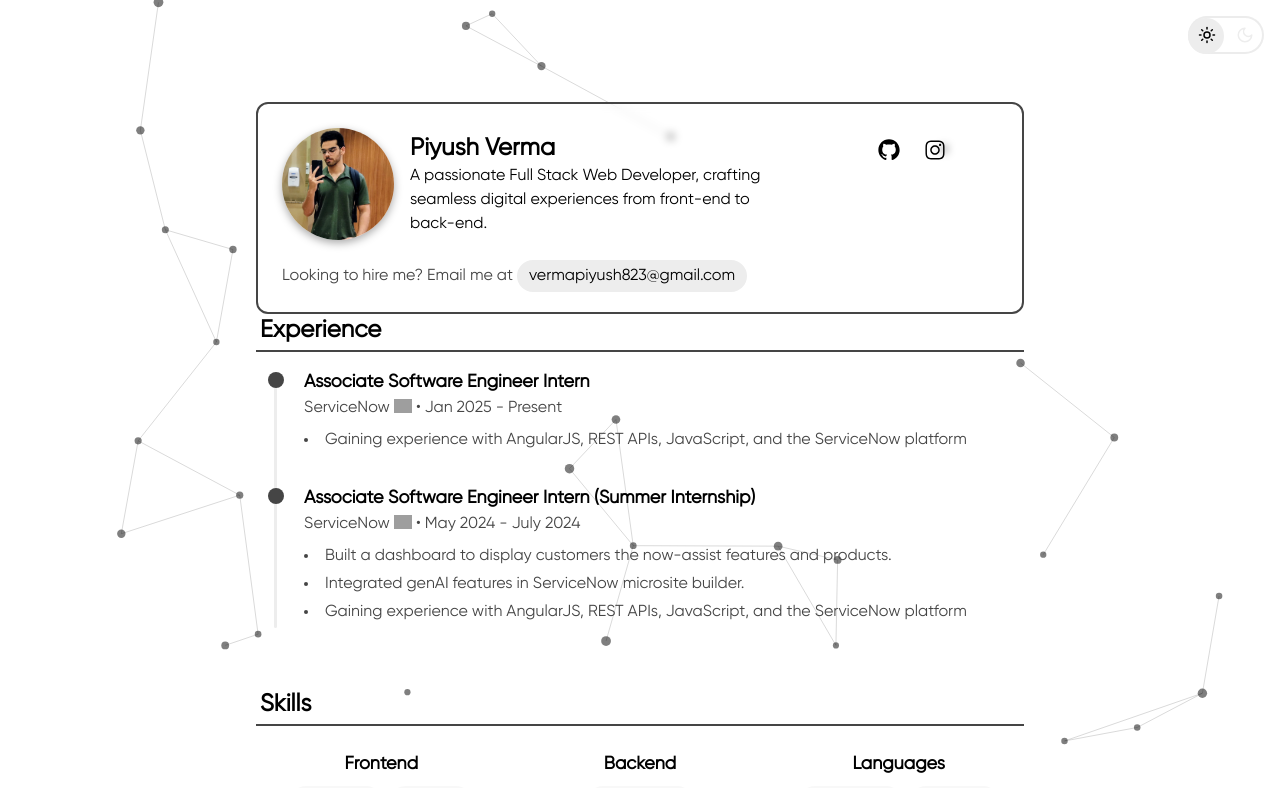
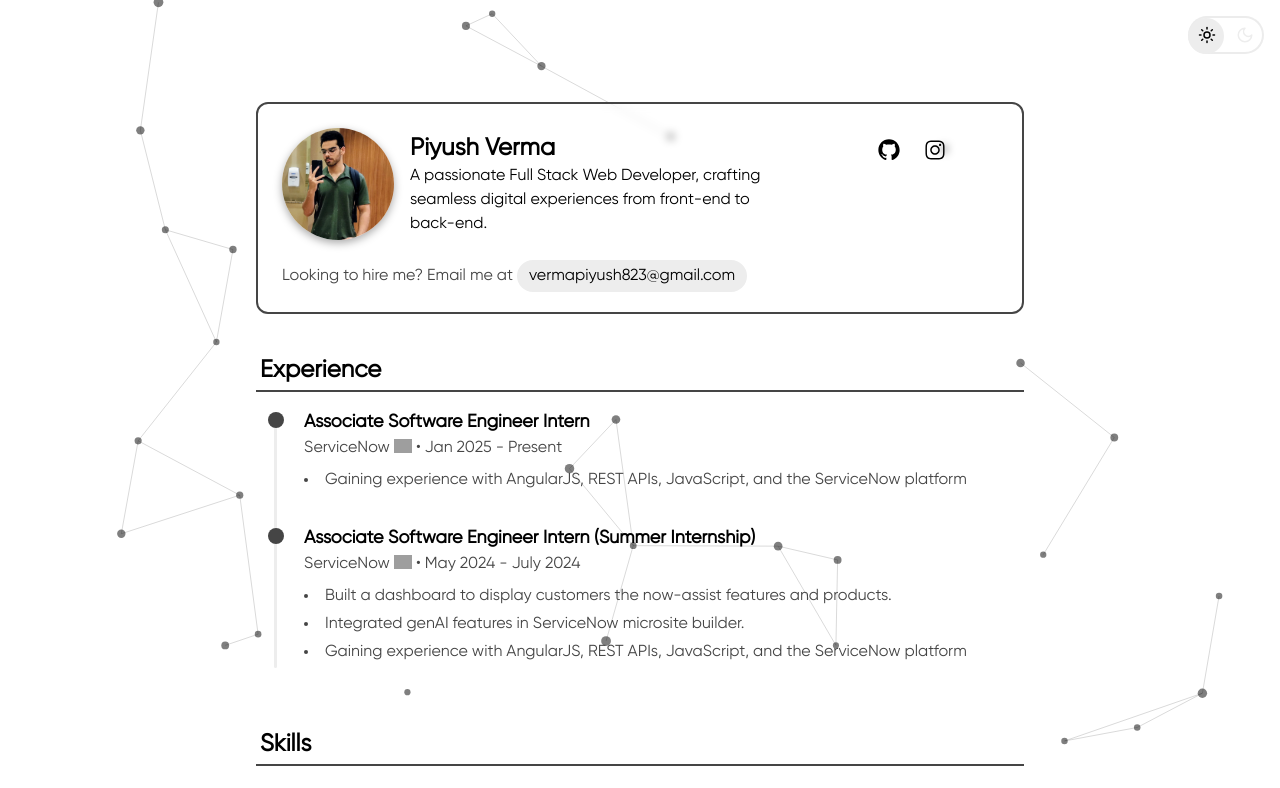
Before and after one commit to vermapiyush823/personal-portfolio, a Next.js app: page / in a window 1280 px wide. Shown: the top 788 px of the page. Built offline with nearby package versions, Linux system fonts and the light colour scheme; grey boxes are pictures that could not be loaded; some icons are missing.

Commit message:
fix: Adjust margin and trigger position for Education and Experience sections for improved layout

```diff
--- a/app/(root)/(home)/page.jsx
+++ b/app/(root)/(home)/page.jsx
@@ -9,12 +9,12 @@ import Skills from "../../../components/Skills";
 
 const Home = () => {
   return (
-    <div className="w-full px-2 sm:px-4 py-8 flex flex-col items-center justify-center">
+    <div className="w-full px-2  sm:px-4 py-8 flex flex-col items-center justify-center">
       <AnimatedSection className="w-full max-w-3xl" animation="fade" duration={0.8} delay={0.2}>
         <AboutMe />
       </AnimatedSection>
 
-      <AnimatedSection className="w-full max-w-3xl" animation="slide" duration={0.8} delay={0.1} triggerPosition="top 80%">
+      <AnimatedSection className="w-full max-w-3xl mt-10" animation="slide" duration={0.8} delay={0.1} triggerPosition="top 80%">
         <Experience />
       </AnimatedSection>
 
@@ -27,10 +27,9 @@ const Home = () => {
       </AnimatedSection>
 
       <AnimatedSection
-        className="w-full max-w-3xl"
-        animation="slide"
+        className="w-full max-w-3xl "
         duration={0.6}
-        triggerPosition="top 80%"
+        triggerPosition="top 70%"
       >
         <Education />
       </AnimatedSection>
```
